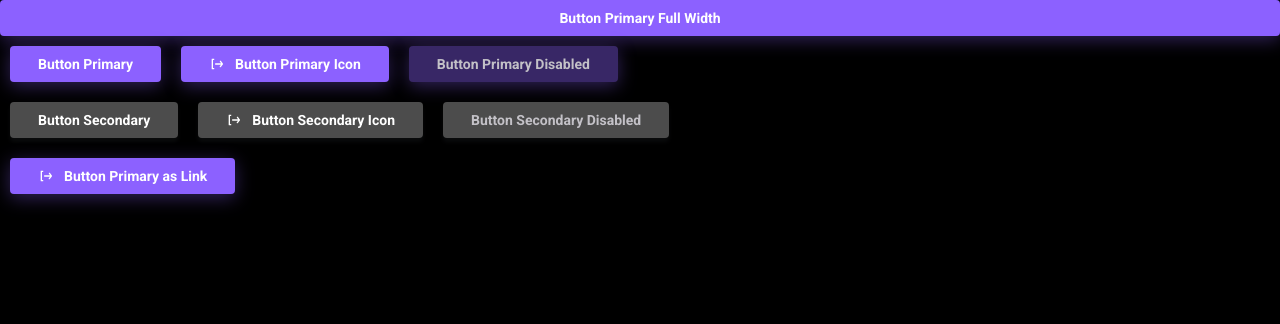
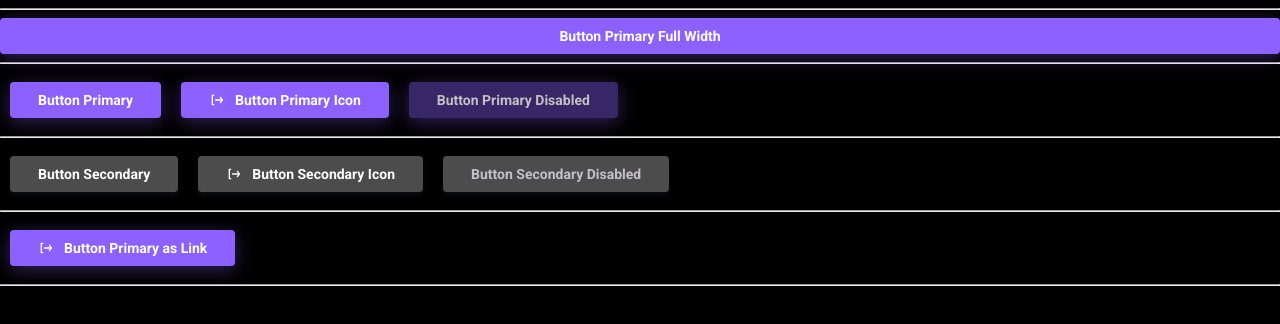
Before and after one commit to dnisaev/cards, a React (Vite) app: page / in a window 1280 px wide. Shown: the top 324 px of the page. Built offline with nearby package versions, Linux system fonts and the light colour scheme.

Commit message:
fix icon import

```diff
--- a/src/App.tsx
+++ b/src/App.tsx
@@ -1,14 +1,16 @@
 import { Button } from '@/components/ui/button'
-import { Icon } from '@/components/ui/icon/icon'
+import { Icon } from '@/components/ui/icon/'
 
 export function App() {
   return (
     <div>
+      <hr />
       <div>
         <Button fullWidth variant={'primary'}>
           Button Primary Full Width
         </Button>
       </div>
+      <hr />
       <div>
         <Button variant={'primary'}>Button Primary</Button>
 
@@ -21,7 +23,7 @@ export function App() {
           Button Primary Disabled
         </Button>
       </div>
-
+      <hr />
       <div>
         <Button variant={'secondary'}>Button Secondary</Button>
         <Button variant={'secondary'}>
@@ -32,13 +34,14 @@ export function App() {
           Button Secondary Disabled
         </Button>
       </div>
-
+      <hr />
       <div>
         <Button as={'a'} href={'/'} variant={'primary'}>
           <Icon iconId={'logout'} />
           Button Primary as Link
         </Button>
       </div>
+      <hr />
     </div>
   )
 }
--- /dev/null
+++ b/src/components/ui/icon/index.ts
@@ -0,0 +1 @@
+export * from './icon'
```
Also changed, not shown: 1 other file (tests, documents, lock files or other folders).
